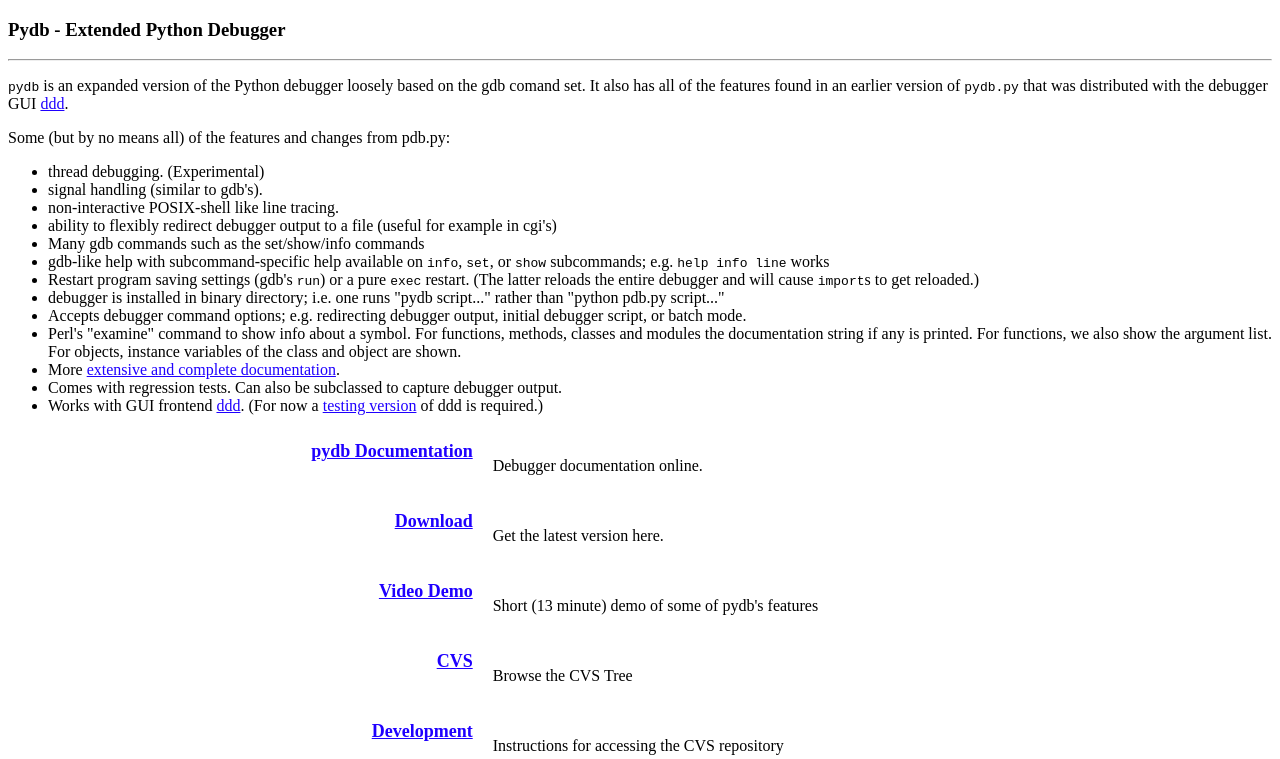
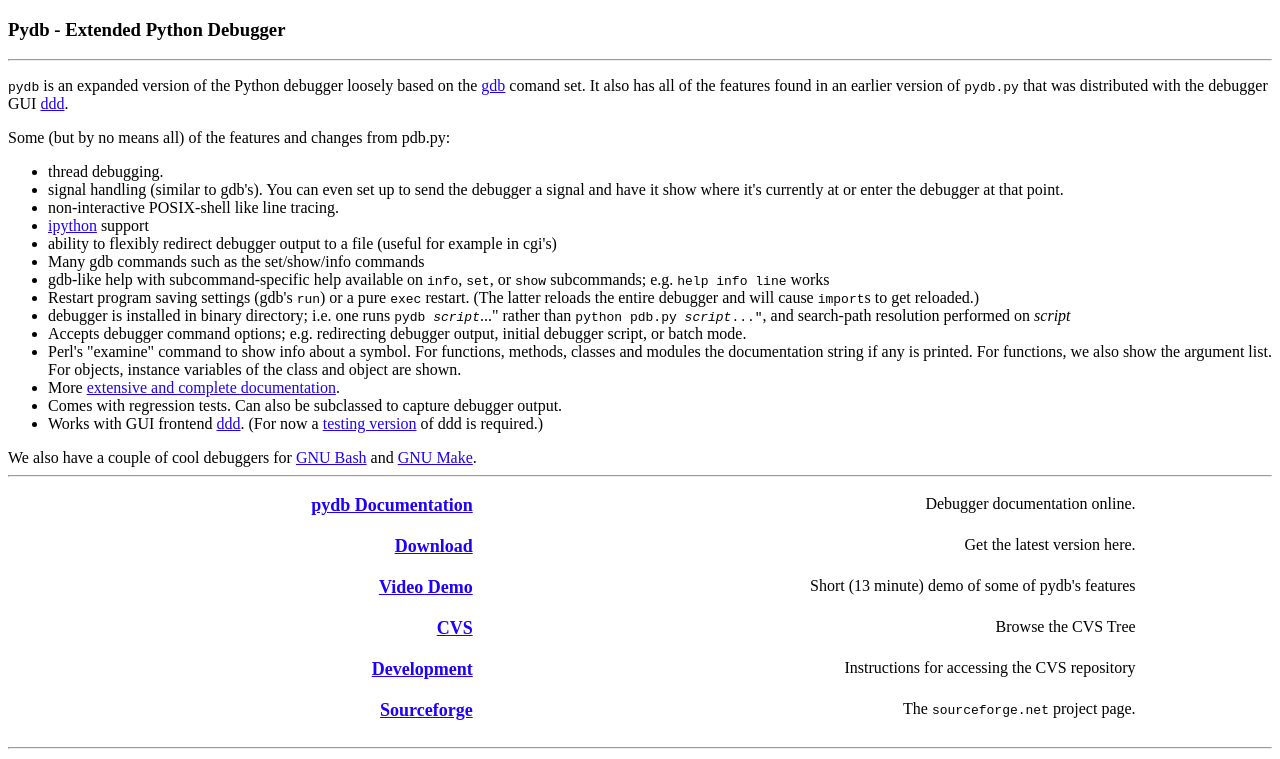
Before and after one commit to Trepan-Debuggers/pydb, a plain HTML site: page htdocs/index.html in a window 1280 px wide. Shown: the top 759 px of the page. Drawn offline with Linux system fonts and the light colour scheme.

Commit message:
Make w3c compliant. Note recent changes. Links to gdb and ipython.

```diff
--- a/htdocs/index.html
+++ b/htdocs/index.html
@@ -7,6 +7,7 @@
   <LINK REV="made"HREF="mailto:rockyb@users.sourceforge.net">
   <META NAME="keywords" CONTENT="python debugger">
   <META NAME="keywords" CONTENT="python debugging">
+  <META HTTP-EQUIV="Content-Type" CONTENT="text/html; charset=ISO-8859-1">
 </HEAD>
 
 <BODY lang="en" BGCOLOR="#FFFFFF" TEXT="#000000" LINK="#1F00FF"
@@ -17,28 +18,25 @@ Pydb - Extended Python Debugger
 </H3>
 <P>
 <HR>
-<P><tt>pydb</tt> is an expanded version of the Python debugger loosely based on
-the gdb comand set. It also has all of the features found in an earlier version
-of <tt>pydb.py</tt> that was distributed with the debugger GUI <a
-href="http://www.gnu.org/software/ddd/">ddd</a>.
+<P><tt>pydb</tt> is an expanded version of the Python debugger loosely
+based on the <a href="http://www.gnu.org/software/gdb">gdb</a> comand
+set. It also has all of the features found in an earlier version
+of <tt>pydb.py</tt> that was distributed with the debugger
+GUI <a href="http://www.gnu.org/software/ddd/">ddd</a>.
 
 <p>
 Some (but by no means all) of the features and changes from pdb.py:
 <ul>
 
-<li>thread debugging. (Experimental)
+<li>thread debugging.
 
-<li>signal handling (similar to gdb's). <!-- after the next release:
-You can even set up to send
+<li>signal handling (similar to gdb's). You can even set up to send
 the debugger a signal and have it show where it's currently at or enter the
-debugger at that point. -->
+debugger at that point.
 
 <li>non-interactive POSIX-shell like line tracing.
 
-<!--  after the next release:
-<li>ability to invoke full feature of the debugger from a Python shell such
-    as ipython (or the stock python shell)
--->
+<li><a href="http://ipython.scipy.org/moin/">ipython</a> support
 
 <li>ability to flexibly redirect debugger output to a file
    (useful for example in cgi's)
@@ -53,8 +51,10 @@ debugger at that point. -->
 <tt>exec</tt> restart. (The latter reloads the entire debugger and will cause
 <tt>import</tt>s to get reloaded.)
 
-<li>debugger is installed in binary directory; i.e. one runs "pydb script..."
-  rather than "python pdb.py script..."
+<li>debugger is installed in binary directory; i.e. one runs
+  <tt>pydb <em>script</em></tt>..."  rather than <tt>python
+  pdb.py <em>script</em>..."</tt>, and search-path resolution performed
+  on <em>script</em>
 
 <li>Accepts debugger command options; e.g. redirecting debugger output,
    initial debugger script, or batch mode.
@@ -76,6 +76,12 @@ href="http://sourceforge.net/project/showfiles.php?group_id=61395&amp;package_id
 version</a> of ddd is required.)
 </ul>
 
+We also have a couple of cool debuggers for
+<a href="http://bashdb.sourceforge.net">GNU Bash</a> and
+<a href="http://bashdb.sourceforge.net/remake">GNU Make</a>.
+
+<hr>
+
 <center>
 <table WIDTH="80%" BORDER=0 CELLPADDING=10 CELLSPACING=0>
 
@@ -83,22 +89,22 @@ version</a> of ddd is required.)
   <th ALIGN=RIGHT VALIGN=TOP>
    <font SIZE="+1"><b><a HREF="http://bashdb.sourceforge.net/pydb/pydb/lib/index.html">
     pydb Documentation</a></b></font></th>
-  <td><p>
+  <td ALIGN=RIGHT VALIGN=TOP>
    Debugger documentation online.
   </td>
 
  <tr>
   <th ALIGN=RIGHT VALIGN=TOP>
    <font SIZE="+1"><b><a HREF="download.html"> Download</a></b></font></th>
-  <td ><p>
+  <td ALIGN=RIGHT VALIGN=TOP>
      Get the latest version here.
   </td>
  </tr>
 
  <tr>
   <th ALIGN=RIGHT VALIGN=TOP>
-   <font SIZE="+1"><b><a HREF="http://showmedo.com/videos/video?name=pythonBernsteinPydbIntro&fromSeriesID=28">Video Demo</a></b></font></th>
-  <td ><p>
+   <font SIZE="+1"><b><a HREF="http://showmedo.com/videos/video?name=pythonBernsteinPydbIntro&amp;fromSeriesID=28">Video Demo</a></b></font></th>
+  <td ALIGN=RIGHT VALIGN=TOP>
      Short (13 minute) demo of some of pydb's features
   </td>
  </tr>
@@ -108,7 +114,7 @@ version</a> of ddd is required.)
    <font SIZE="+1"><b>
    <a HREF="http://bashdb.cvs.sourceforge.net/bashdb/pydb/">
     CVS</a></b></font></th>
-  <td><p>
+  <td ALIGN=RIGHT VALIGN=TOP>
     Browse the CVS Tree
   </td
  </TR>
@@ -117,7 +123,7 @@ version</a> of ddd is required.)
   <TH ALIGN=RIGHT VALIGN=TOP>
    <FONT SIZE="+1"><B><A HREF="http://sourceforge.net/cvs/?group_id=61395">
     Development</A></B></FONT></TH>
-  <TD><P>
+  <td ALIGN=RIGHT VALIGN=TOP>
     Instructions for accessing the CVS repository
   </TD
  </TR>
@@ -127,7 +133,7 @@ version</a> of ddd is required.)
    <font SIZE="+1"><b>
    <a HREF="http://sourceforge.net/projects/bashdb">
     Sourceforge</a></b></font></th>
-  <td><p>
+  <td ALIGN=RIGHT VALIGN=TOP>
    The <code>sourceforge.net</code> project page.
   </td>
 
@@ -139,8 +145,8 @@ version</a> of ddd is required.)
 
 <a href="http://sourceforge.net"> <img
 src="http://sourceforge.net/sflogo.php?group_id=61395&amp;type=1"
-alt="SourceForge Logo" border="0" height="31" width="88">></a>
+alt="SourceForge Logo" border="0" height="31" width="88"></a>
 
-<i>$Id: index.html,v 1.17 2006/10/28 19:36:45 rockyb Exp $</i>
+<i>$Id: index.html,v 1.18 2007/03/10 16:57:39 rockyb Exp $</i>
 </body>
 </html>
```
